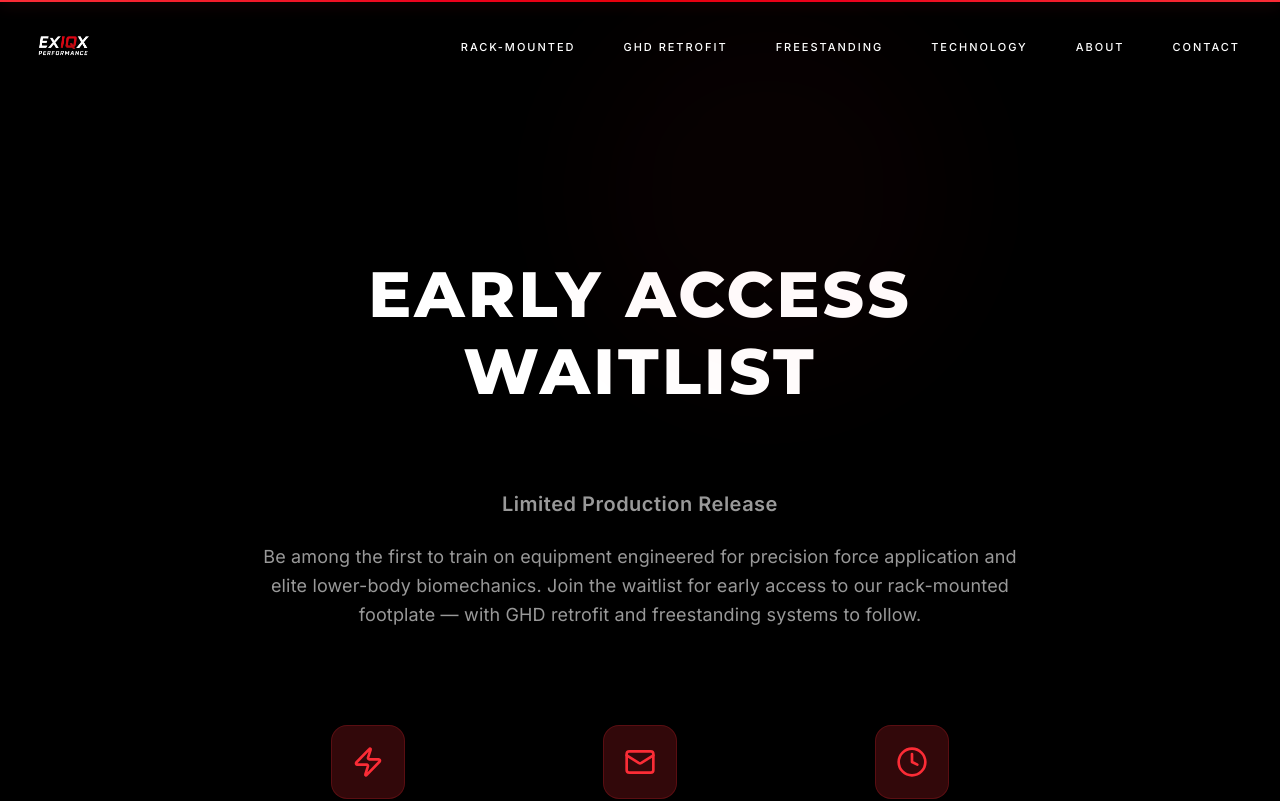
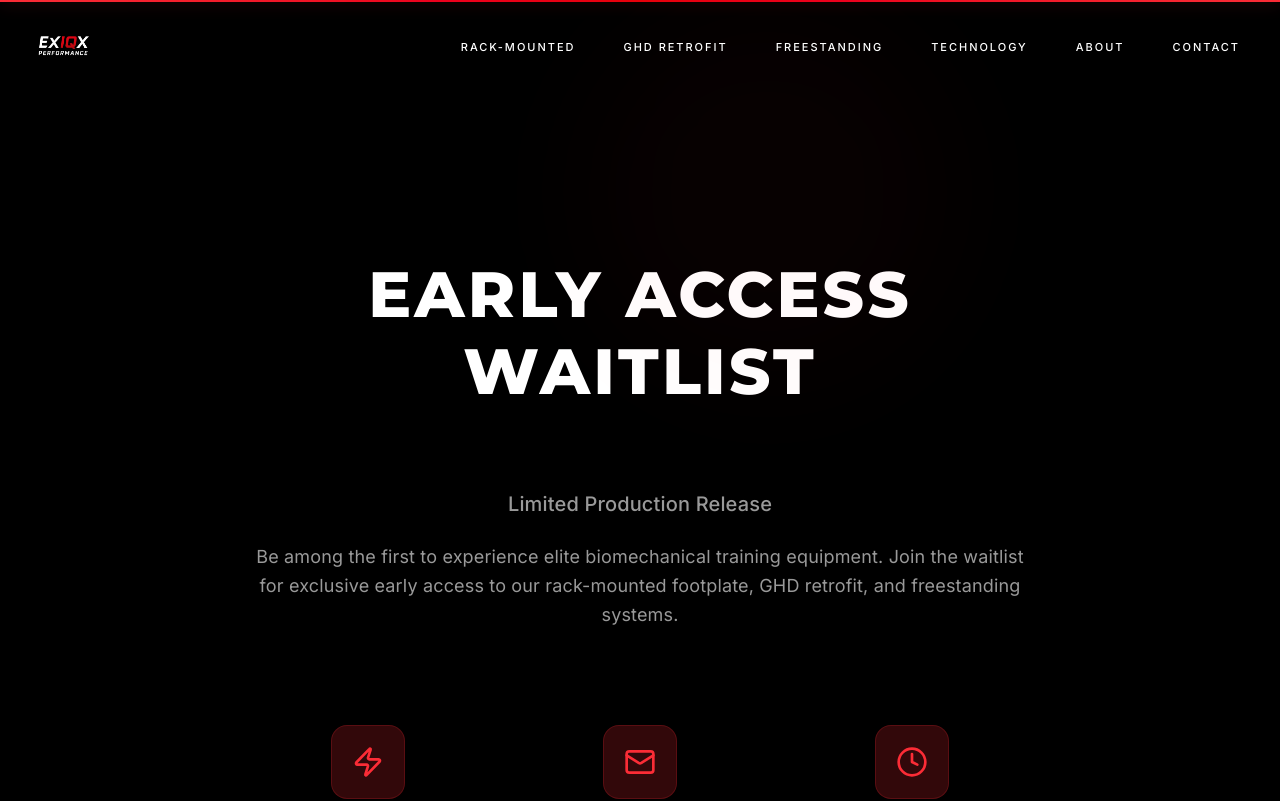
Before and after one commit to infinityspine/exiqx-website, a Next.js app: page /join-waitlist in a window 1280 px wide. Shown: the top 801 px of the page. Built offline with nearby package versions, Linux system fonts and the light colour scheme.

Commit message:
🕒 Auto-commit: 2025-11-15 16:02:29

```diff
--- a/app/join-waitlist/page.tsx
+++ b/app/join-waitlist/page.tsx
@@ -146,7 +146,7 @@ export default function JoinWaitlistPage() {
 
                 <motion.p
                   variants={fadeUp}
-                  className="text-xl font-semibold text-red-500 mt-8 tracking-wide"
+                  className="text-xl font-medium text-red-500 mt-8"
                 >
                   Limited Production Release
                 </motion.p>
@@ -155,9 +155,9 @@ export default function JoinWaitlistPage() {
                     variants={fadeUp}
                     className="text-lg text-gray-400 max-w-3xl leading-relaxed text-center"
                   >
-                    Be among the first to train on equipment engineered for precision force application
-                    and elite lower-body biomechanics. Join the waitlist for early access to our
-                    rack-mounted footplate — with GHD retrofit and freestanding systems to follow.
+                    Be among the first to experience elite biomechanical training equipment.
+                    Join the waitlist for exclusive early access to our rack-mounted footplate,
+                    GHD retrofit, and freestanding systems.
                   </motion.p>
                 </div>
 
```
